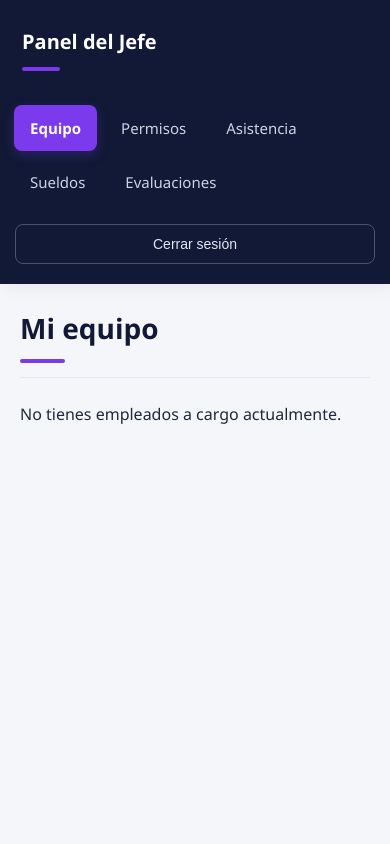
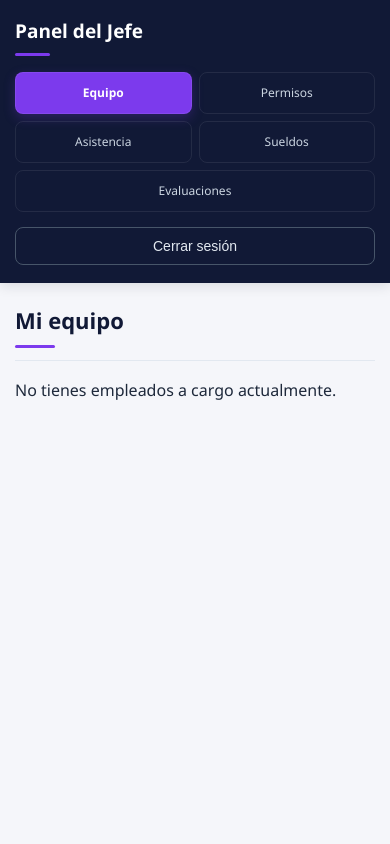
Before and after one commit to Kurotha/Control-RRHH, a Django app: page /jefe/ in a window 390 px wide. Run offline with Django 4.2, Linux system fonts and the light colour scheme; a user stored in the database is signed in; tables that the repository leaves empty hold one stand-in row (values such as "Sample post").

Commit message:
Agrega estilos responsivos al dashboard

```diff
--- a/rrhh/static/rrhh/dashboard.css
+++ b/rrhh/static/rrhh/dashboard.css
@@ -6,8 +6,15 @@
     box-sizing: border-box;
 }
 
+html {
+    width: 100%;
+}
+
 body {
     margin: 0;
+    width: 100%;
+    min-height: 100vh;
+
     font-family: 'Segoe UI', Tahoma, Geneva, Verdana, sans-serif;
 
     background-color: #f5f6fa;
@@ -21,6 +28,7 @@ body {
 
 .panel {
     display: flex;
+    width: 100%;
     min-height: 100vh;
 }
 
@@ -31,6 +39,7 @@ body {
 
 .menu {
     width: 240px;
+    min-width: 240px;
     height: 100vh;
 
     padding: 28px 0 20px;
@@ -80,6 +89,7 @@ body {
 .menu nav {
     flex: 1;
 }
+
 
 .menu nav a {
     display: block;
@@ -143,6 +153,7 @@ body {
     cursor: pointer;
 }
 
+
 .btn-salir:hover {
     background-color: #dc2626;
     border-color: #dc2626;
@@ -156,6 +167,7 @@ body {
 
 .contenido {
     flex: 1;
+    min-width: 0;
 
     padding: 35px 40px;
 
@@ -283,22 +295,20 @@ tr:last-child td {
 }
 
 
-/* Verde se mantiene porque significa aprobar */
-
 .btn-aprobar {
     background-color: #16a34a;
 }
+
 
 .btn-aprobar:hover {
     background-color: #15803d;
 }
 
 
-/* Rojo se mantiene porque significa rechazar */
-
 .btn-rechazar {
     background-color: #dc2626;
 }
+
 
 .btn-rechazar:hover {
     background-color: #b91c1c;
@@ -320,8 +330,6 @@ tr:last-child td {
 }
 
 
-/* Éxito */
-
 .aviso-success {
     background-color: #dcfce7;
     color: #15803d;
@@ -329,8 +337,6 @@ tr:last-child td {
     border-left: 4px solid #16a34a;
 }
 
-
-/* Error */
 
 .aviso-error {
     background-color: #fee2e2;
@@ -358,8 +364,6 @@ tr:last-child td {
 }
 
 
-/* Labels */
-
 .formulario label {
     display: block;
 
@@ -371,8 +375,6 @@ tr:last-child td {
     font-weight: 600;
 }
 
-
-/* Inputs */
 
 .formulario input,
 .formulario select,
@@ -395,8 +397,6 @@ tr:last-child td {
 }
 
 
-/* Campo seleccionado */
-
 .formulario input:focus,
 .formulario select:focus,
 .formulario textarea:focus {
@@ -406,14 +406,10 @@ tr:last-child td {
 }
 
 
-/* Textarea */
-
 .formulario textarea {
     resize: vertical;
 }
 
-
-/* Campo deshabilitado */
 
 .formulario input:disabled {
     background-color: #f1f5f9;
@@ -442,6 +438,7 @@ tr:last-child td {
     cursor: pointer;
 }
 
+
 .btn-guardar:hover {
     background-color: #6d28d9;
 }
@@ -468,12 +465,14 @@ tr:last-child td {
     box-shadow: 0 3px 12px rgba(15, 23, 42, 0.05);
 }
 
+
 .filtro-fecha label {
     color: #475569;
 
     font-size: 14px;
     font-weight: 600;
 }
+
 
 .filtro-fecha input[type="date"] {
     padding: 8px 10px;
@@ -487,9 +486,11 @@ tr:last-child td {
     outline: none;
 }
 
+
 .filtro-fecha input[type="date"]:focus {
     border-color: #7c3aed;
 }
+
 
 .filtro-fecha .btn-guardar {
     margin-top: 0;
@@ -512,6 +513,7 @@ tr:last-child td {
     border-bottom: 1px solid #e2e8f0;
 }
 
+
 .pestanas a {
     padding: 11px 18px;
 
@@ -525,11 +527,13 @@ tr:last-child td {
     border-radius: 8px 8px 0 0;
 }
 
+
 .pestanas a:hover {
     color: #7c3aed;
 
     background-color: #f5f3ff;
 }
+
 
 .pestanas a.activa {
     background-color: #7c3aed;
@@ -554,8 +558,6 @@ tr:last-child td {
 }
 
 
-/* Editar */
-
 .btn-editar {
     padding: 7px 13px;
 
@@ -563,12 +565,11 @@ tr:last-child td {
     color: white;
 }
 
+
 .btn-editar:hover {
     background-color: #6d28d9;
 }
 
-
-/* Cancelar */
 
 .btn-cancelar {
     margin-left: 10px;
@@ -580,47 +581,11 @@ tr:last-child td {
     color: #475569;
 }
 
+
 .btn-cancelar:hover {
     background-color: #cbd5e1;
 }
 
-
-/* =========================================
-   RESPONSIVE
-   ========================================= */
-
-@media (max-width: 850px) {
-
-    .panel {
-        flex-direction: column;
-    }
-
-    .menu {
-        width: 100%;
-        height: auto;
-
-        position: relative;
-    }
-
-    .menu nav {
-        display: flex;
-        flex-wrap: wrap;
-
-        padding: 0 10px 15px;
-    }
-
-    .menu nav a {
-        margin: 4px;
-    }
-
-    .contenido {
-        padding: 25px 20px;
-    }
-
-    table {
-        min-width: 700px;
-    }
-}
 
 /* =========================================
    PORTAL DEL EMPLEADO
@@ -660,6 +625,7 @@ tr:last-child td {
 .avatar {
     width: 65px;
     height: 65px;
+    min-width: 65px;
 
     display: flex;
     align-items: center;
@@ -726,6 +692,8 @@ tr:last-child td {
     color: #1e293b;
 
     font-size: 15px;
+
+    overflow-wrap: anywhere;
 }
 
 
@@ -747,8 +715,6 @@ tr:last-child td {
 }
 
 
-/* Activo */
-
 .estado-activo,
 .estado-aprobado {
     background-color: #dcfce7;
@@ -756,23 +722,17 @@ tr:last-child td {
 }
 
 
-/* Inactivo */
-
 .estado-inactivo {
     background-color: #e2e8f0;
     color: #475569;
 }
 
 
-/* Pendiente */
-
 .estado-pendiente {
     background-color: #fef3c7;
     color: #b45309;
 }
 
-
-/* Rechazado */
 
 .estado-rechazado {
     background-color: #fee2e2;
@@ -881,13 +841,430 @@ tr:last-child td {
 
 
 /* =========================================
-   RESPONSIVE EMPLEADO
+   RESPONSIVE - TABLET Y CELULAR
    ========================================= */
 
-@media (max-width: 700px) {
+@media (max-width: 850px) {
+
+    /* Estructura */
+
+    .panel {
+        display: block;
+        width: 100%;
+        min-height: 100vh;
+    }
+
+
+    /* =====================================
+       MENÚ
+       ===================================== */
+
+    .menu {
+        width: 100%;
+        min-width: 0;
+        height: auto;
+
+        position: relative;
+        top: auto;
+
+        padding: 20px 18px;
+
+        box-shadow: 0 3px 12px rgba(15, 23, 42, 0.12);
+    }
+
+
+    .menu h2 {
+        margin: 0 0 18px;
+
+        font-size: 20px;
+    }
+
+
+    .menu h2::after {
+        width: 35px;
+        height: 3px;
+
+        margin-top: 9px;
+    }
+
+
+    /* Menú en cuadrícula */
+
+    .menu nav {
+        display: grid;
+
+        grid-template-columns: repeat(2, minmax(0, 1fr));
+
+        gap: 8px;
+
+        margin-bottom: 15px;
+    }
+
+
+    .menu nav a {
+        display: flex;
+        align-items: center;
+        justify-content: center;
+
+        min-height: 44px;
+
+        margin: 0;
+        padding: 10px 8px;
+
+        border: 1px solid rgba(255, 255, 255, 0.08);
+
+        text-align: center;
+
+        font-size: 13px;
+        line-height: 1.3;
+    }
+
+
+    .menu form {
+        padding: 0;
+    }
+
+
+    .btn-salir {
+        padding: 10px;
+    }
+
+
+    /* =====================================
+       CONTENIDO
+       ===================================== */
+
+    .contenido {
+        width: 100%;
+        min-width: 0;
+
+        padding: 25px 18px;
+
+        overflow-x: hidden;
+    }
+
+
+    .contenido h1 {
+        margin-bottom: 20px;
+
+        font-size: 24px;
+    }
+
+
+    /* =====================================
+       TABLAS
+       ===================================== */
+
+    /*
+       En móvil las tablas pueden desplazarse
+       horizontalmente sin ensanchar la página.
+    */
+
+    table {
+        display: block;
+
+        width: 100%;
+        max-width: 100%;
+
+        overflow-x: auto;
+        -webkit-overflow-scrolling: touch;
+
+        white-space: nowrap;
+    }
+
+
+    th,
+    td {
+        padding: 11px 12px;
+
+        font-size: 13px;
+    }
+
+
+    /* =====================================
+       FORMULARIOS
+       ===================================== */
+
+    .formulario {
+        width: 100%;
+        max-width: 100%;
+
+        padding: 20px;
+    }
+
+
+    /* =====================================
+       FILTRO DE FECHA
+       ===================================== */
+
+    .filtro-fecha {
+        flex-wrap: wrap;
+
+        align-items: center;
+    }
+
+
+    .filtro-fecha input[type="date"] {
+        flex: 1;
+        min-width: 150px;
+    }
+
+
+    /* =====================================
+       FICHA DEL EMPLEADO
+       ===================================== */
+
+    .ficha-empleado {
+        padding: 20px;
+    }
+
 
     .datos-empleado {
         grid-template-columns: 1fr;
+        gap: 15px;
+    }
+
+
+    /* =====================================
+       PESTAÑAS
+       ===================================== */
+
+    .pestanas {
+        overflow-x: auto;
+
+        -webkit-overflow-scrolling: touch;
+    }
+
+
+    .pestanas a {
+        flex-shrink: 0;
+
+        white-space: nowrap;
+    }
+
+
+    /* =====================================
+       AVISOS
+       ===================================== */
+
+    .aviso {
+        width: 100%;
+    }
+
+}
+
+
+/* =========================================
+   RESPONSIVE - CELULARES PEQUEÑOS
+   ========================================= */
+
+@media (max-width: 480px) {
+
+    /* =====================================
+       MENÚ
+       ===================================== */
+
+    .menu {
+        padding: 18px 15px;
+    }
+
+
+    .menu h2 {
+        margin-bottom: 16px;
+
+        font-size: 19px;
+    }
+
+
+    /*
+       Dos opciones por fila.
+       Funciona bien en 375px y 412px.
+    */
+
+    .menu nav {
+        grid-template-columns: repeat(2, minmax(0, 1fr));
+
+        gap: 7px;
+    }
+
+
+    .menu nav a {
+        min-width: 0;
+        min-height: 42px;
+
+        padding: 9px 6px;
+
+        font-size: 12px;
+
+        overflow-wrap: anywhere;
+    }
+
+
+    /* Si el menú tiene un número impar de opciones,
+       el último botón ocupa toda la fila */
+
+    .menu nav a:last-child:nth-child(odd) {
+        grid-column: 1 / -1;
+    }
+
+
+    /* =====================================
+       CONTENIDO
+       ===================================== */
+
+    .contenido {
+        padding: 22px 15px;
+    }
+
+
+    .contenido h1 {
+        margin-bottom: 18px;
+
+        padding-bottom: 12px;
+
+        font-size: 22px;
+    }
+
+
+    .contenido h1::after {
+        width: 40px;
+        height: 3px;
+
+        margin-top: 10px;
+    }
+
+
+    /* =====================================
+       FORMULARIOS
+       ===================================== */
+
+    .formulario {
+        padding: 18px;
+
+        border-radius: 10px;
+    }
+
+
+    .formulario h2 {
+        font-size: 18px;
+    }
+
+
+    .formulario input,
+    .formulario select,
+    .formulario textarea {
+        font-size: 16px;
+    }
+
+
+    .btn-guardar {
+        width: 100%;
+    }
+
+
+    /* =====================================
+       FILTRO FECHA
+       ===================================== */
+
+    .filtro-fecha {
+        flex-direction: column;
+        align-items: stretch;
+
+        padding: 15px;
+    }
+
+
+    .filtro-fecha input[type="date"] {
+        width: 100%;
+        min-width: 0;
+    }
+
+
+    .filtro-fecha .btn-guardar {
+        width: 100%;
+    }
+
+
+    /* =====================================
+       FICHA EMPLEADO
+       ===================================== */
+
+    .ficha-empleado {
+        padding: 18px;
+    }
+
+
+    .encabezado-ficha {
+        align-items: flex-start;
+
+        gap: 13px;
+
+        padding-bottom: 18px;
+        margin-bottom: 20px;
+    }
+
+
+    .avatar {
+        width: 52px;
+        height: 52px;
+        min-width: 52px;
+
+        font-size: 21px;
+    }
+
+
+    .encabezado-ficha h2 {
+        font-size: 18px;
+    }
+
+
+    .encabezado-ficha p {
+        font-size: 13px;
+    }
+
+
+    .dato strong {
+        font-size: 14px;
+    }
+
+
+    /* =====================================
+       TEXTOS
+       ===================================== */
+
+    .texto-seccion {
+        margin-top: -8px;
+
+        font-size: 13px;
+    }
+
+
+    .titulo-secundario {
+        margin-top: 28px;
+
+        font-size: 18px;
+    }
+
+
+    .sin-datos {
+        padding: 22px 15px;
+    }
+
+
+    /* =====================================
+       BOTONES DE ACCIÓN
+       ===================================== */
+
+    .btn-aprobar,
+    .btn-rechazar {
+        padding: 6px 9px;
+
+        font-size: 12px;
+    }
+
+
+    .btn-cancelar {
+        margin-left: 0;
     }
 
 }
```
